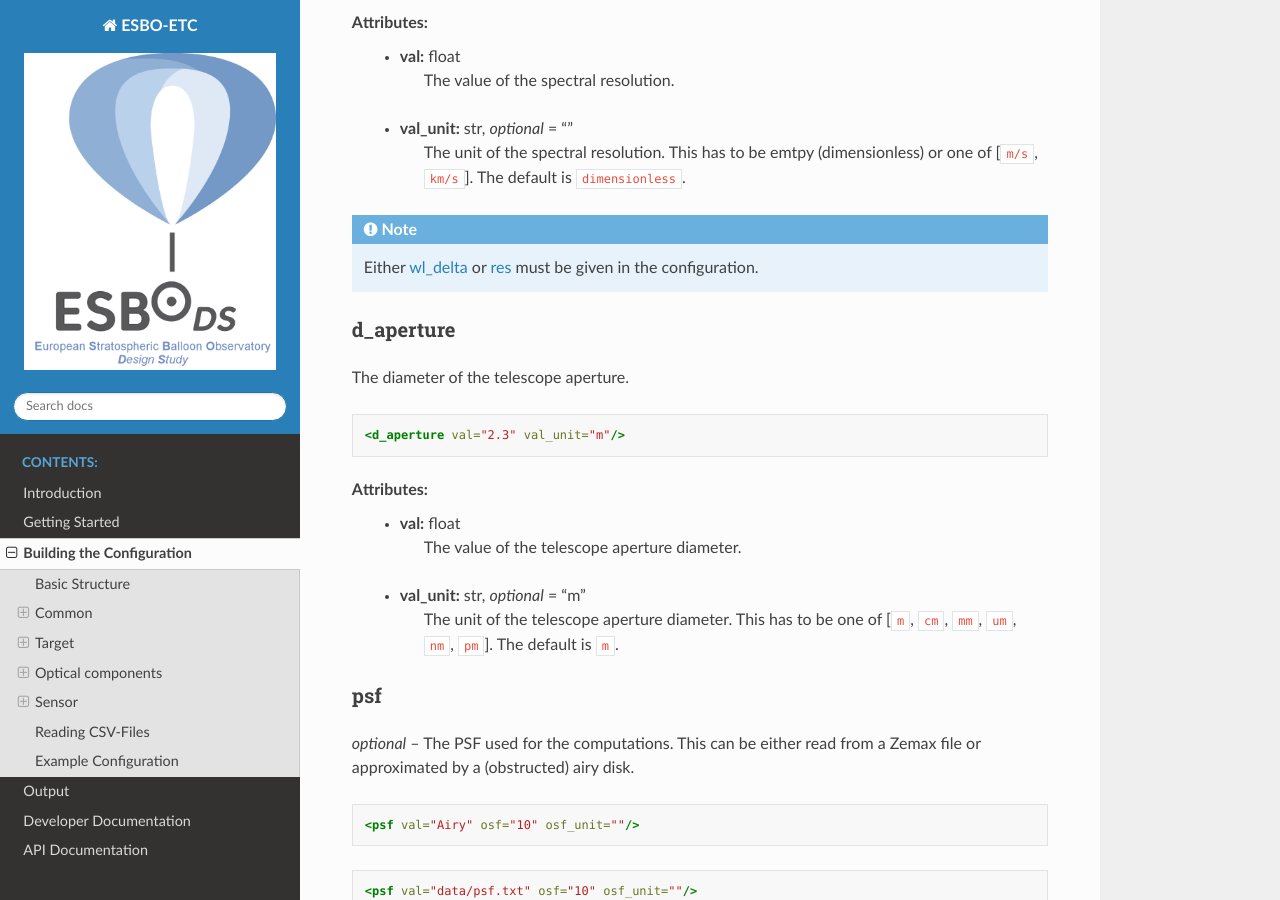
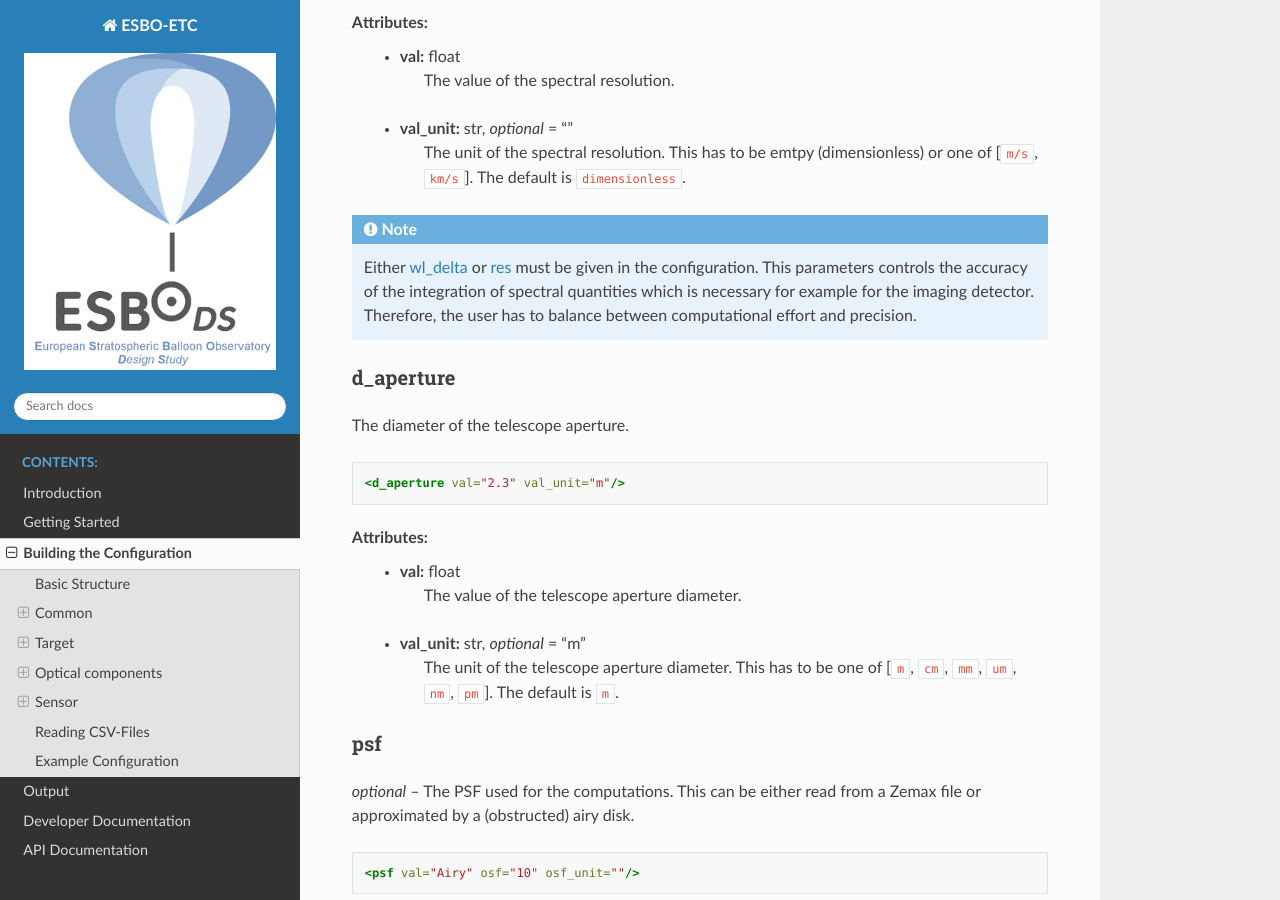
Before and after one commit to LukasK13/ESBO-ETC, a Sphinx documentation site: the page built from docs/source/configuration/configuration.rst, in a window 1280 px wide and 900 px high, scrolled down 2432 px. Built offline with Sphinx 7.4.7 and the Read the Docs theme 2.0.0, drawn with Linux system fonts in a browser that asks for light colours.

Commit message:
Note for accuracy of numerical computations added

```diff
--- a/docs/source/configuration/common.rst
+++ b/docs/source/configuration/common.rst
@@ -50,6 +50,7 @@ res
 ---
 *optional* -- The spectral resolution to be used for the computations.
 
+
 .. code-block:: xml
 
     <res val="1000" val_unit=""/>
@@ -62,6 +63,8 @@ Attributes:
 
 .. note::
    Either :ref:`wl_delta` or :ref:`res` must be given in the configuration.
+   This parameters controls the accuracy of the integration of spectral quantities which is necessary for example for the imaging detector.
+   Therefore, the user has to balance between computational effort and precision.
 
 d_aperture
 ----------
```
